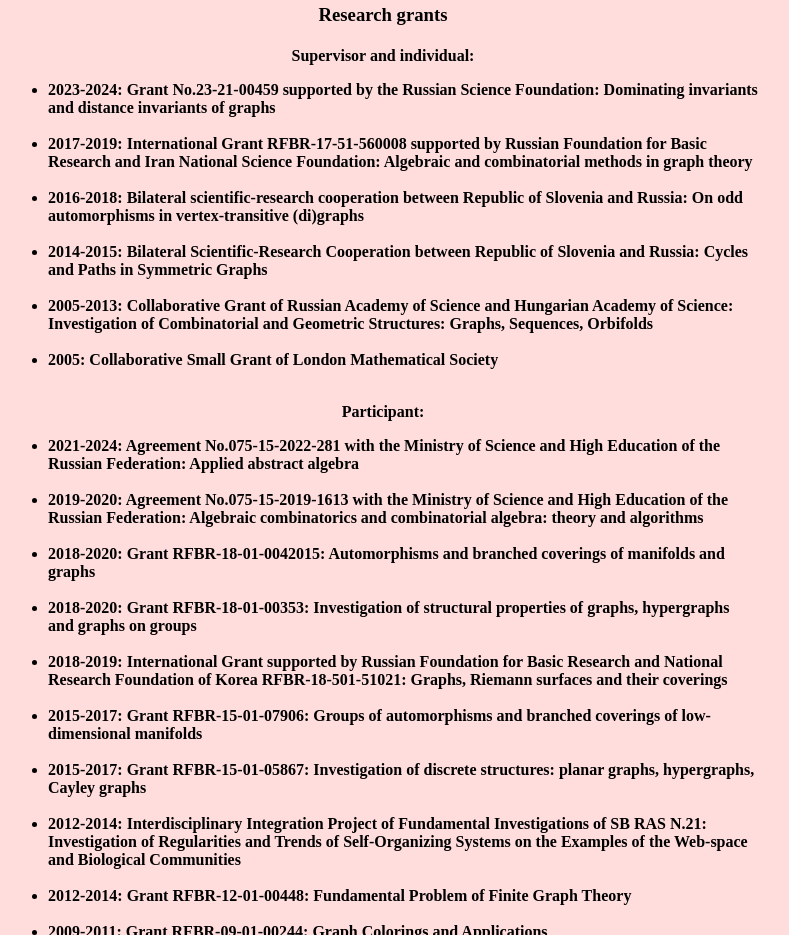
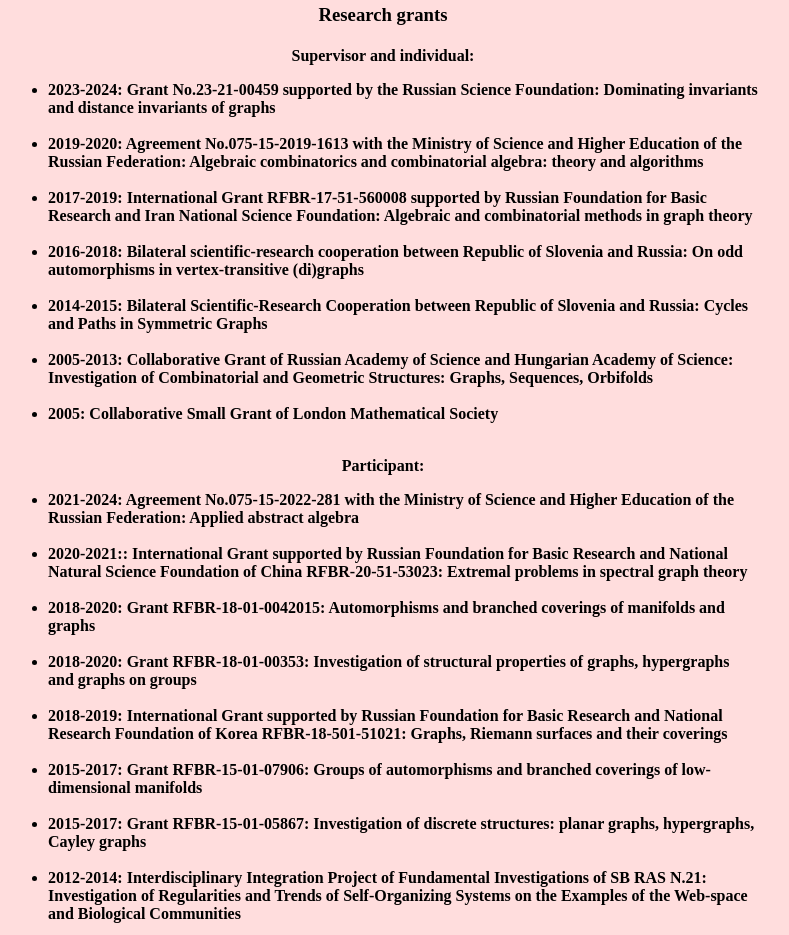
Before and after one commit to ekonsta/ekonsta.github.io, a plain HTML site: page CV.html in a window 1280 px wide. Shown: the part 2660-3595 px from the top of the page, without its empty margins (257-1046 px from the left). Drawn offline with Linux system fonts and the light colour scheme.

Commit message:
Add files via upload

```diff
--- a/CV.html
+++ b/CV.html
@@ -173,6 +173,8 @@ Supervisor and individual:
 <ul align="left" >
 	<li>2023-2024:	Grant No.23-21-00459 supported by the Russian Science Foundation: Dominating invariants and distance invariants of graphs</li>
 	<br>
+	<li>2019-2020:  Agreement No.075-15-2019-1613 with the Ministry of Science and Higher Education of the Russian Federation: Algebraic combinatorics and combinatorial algebra: theory and algorithms</li>
+	<br>
 	<li>2017-2019:	International Grant RFBR-17-51-560008 supported by Russian Foundation for Basic Research and Iran National Science Foundation: Algebraic and combinatorial methods in graph theory</li>
 	<br>
 	<li>2016-2018:	Bilateral scientific-research cooperation between Republic of Slovenia and Russia: On odd automorphisms in vertex-transitive (di)graphs</li>
@@ -187,11 +189,12 @@ Supervisor and individual:
   Participant:
   <ul align="left" >
 
-	<li>2021-2024:  Agreement No.075-15-2022-281 with the Ministry of Science and High Education of the Russian Federation: Applied abstract algebra</li>
+	<li>2021-2024:  Agreement No.075-15-2022-281 with the Ministry of Science and Higher Education of the Russian Federation: Applied abstract algebra</li>
 	<br>
-	<li>2019-2020:  Agreement No.075-15-2019-1613 with the Ministry of Science and High Education of the Russian Federation: Algebraic combinatorics and combinatorial algebra: theory and algorithms</li>
+	<li>2020-2021:: International Grant supported by Russian Foundation for Basic Research and National Natural Science Foundation of China RFBR-20-51-53023:
+	Extremal problems in spectral graph theory</li>
 	<br>
-  	<li>2018-2020:  Grant RFBR-18-01-0042015: Automorphisms and branched coverings of manifolds and graphs</li>
+	<li>2018-2020:  Grant RFBR-18-01-0042015: Automorphisms and branched coverings of manifolds and graphs</li>
 	<br>
 	<li>2018-2020:  Grant RFBR-18-01-00353: Investigation of structural properties of graphs, hypergraphs and graphs on groups</li>
 	<br>
```
